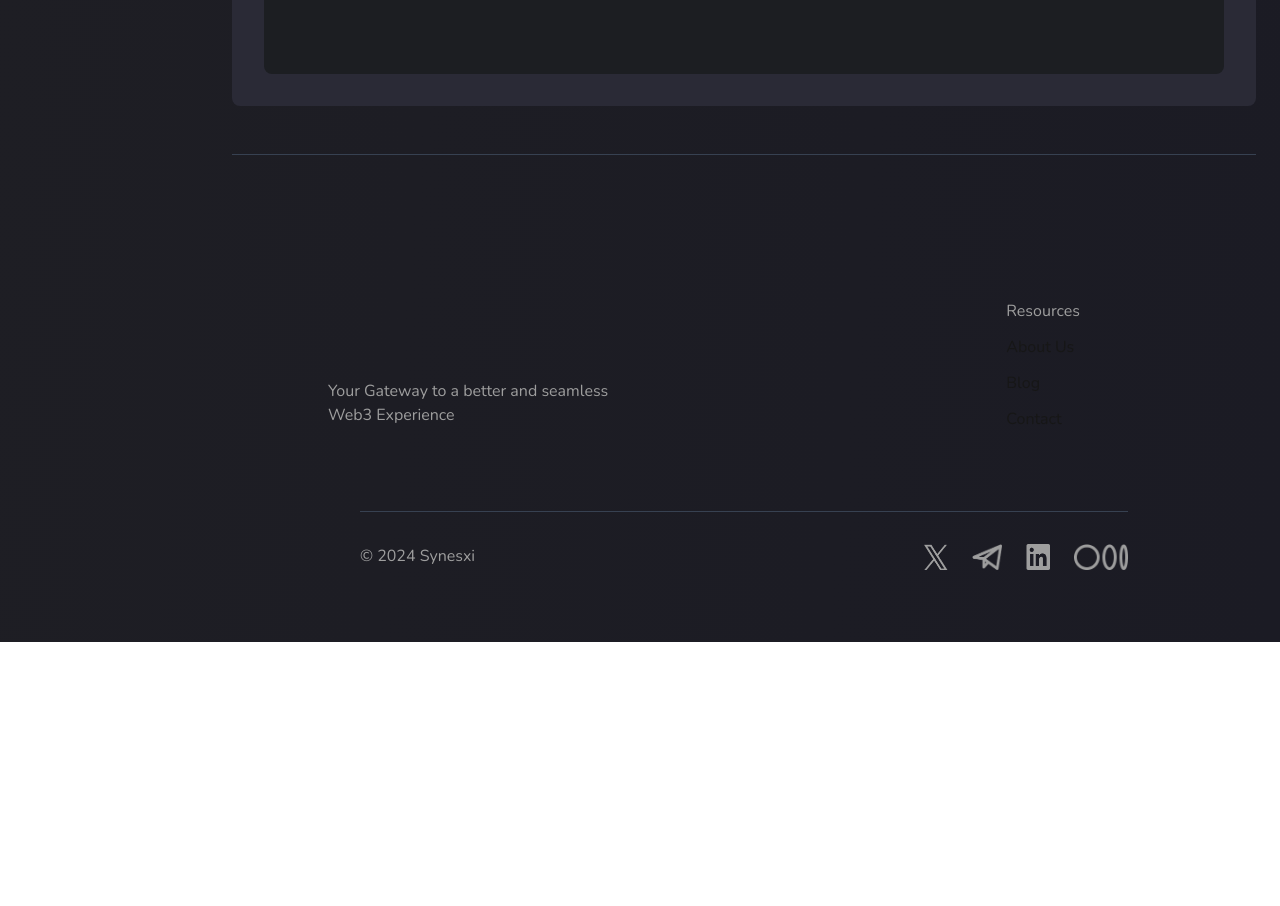
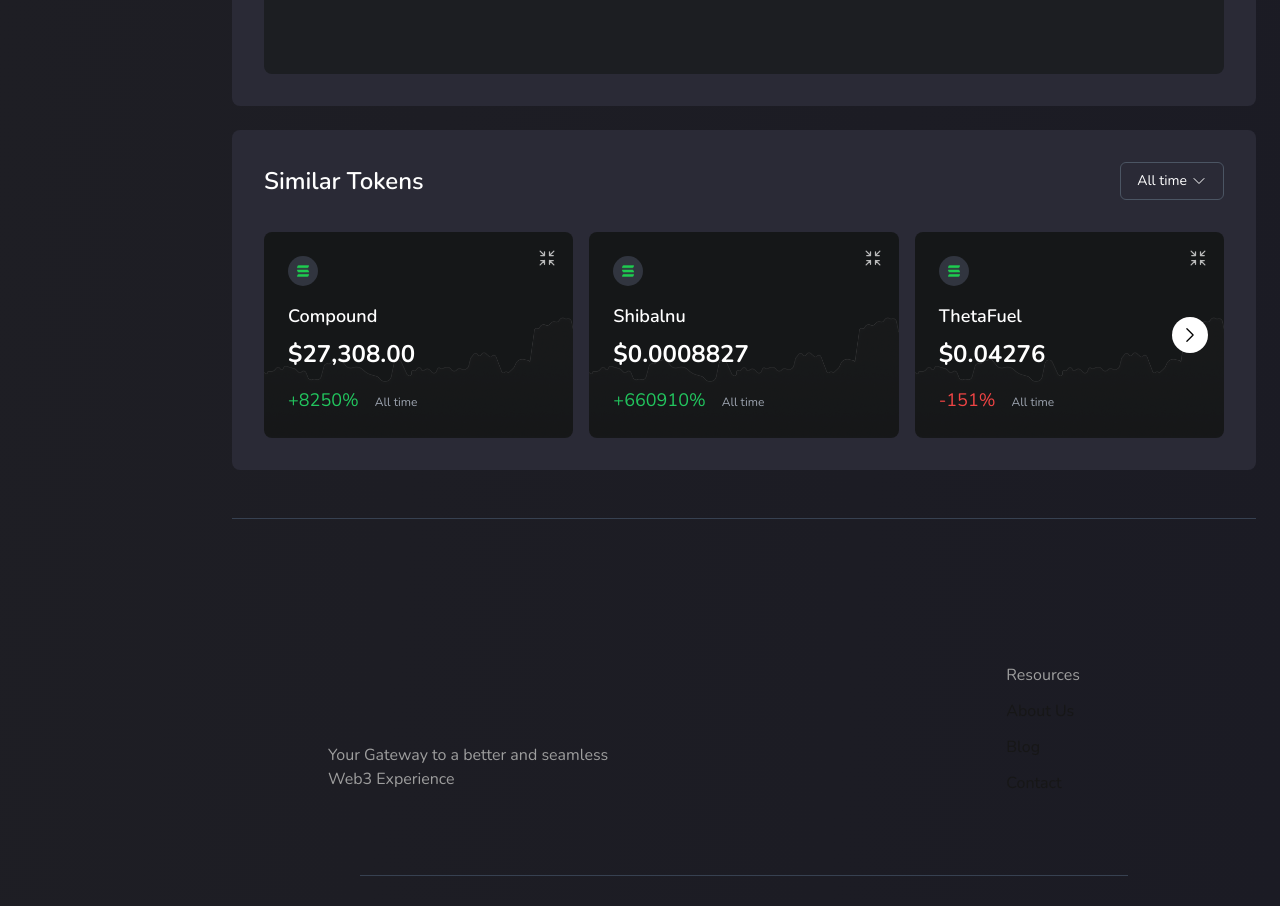
Before and after one commit to softpromin/synesxi-client, a Next.js app: page /tokens/1 in a window 1280 px wide. Shown: the part 5040-5946 px from the top of the page. Before the commit the page ends 5682 px from the top, so only its background shows below. Built offline with nearby package versions, Linux system fonts and the light colour scheme.

Commit message:
Finish the token detail page

```diff
--- a/app/tokens/[id]/page.tsx
+++ b/app/tokens/[id]/page.tsx
@@ -5,6 +5,7 @@
 import Analytics from "@/components/tokens-dapps/Analytics";
 import AboutToken from "@/components/tokens-dapps/item/About";
 import LPAnalytics from "@/components/tokens-dapps/item/LPAnalytics";
+import SimilarTokens from "@/components/tokens-dapps/item/SimilarTokens";
 
 const TokenPage = () => {
     return (
@@ -39,6 +40,7 @@
 
             <AboutToken />
             <LPAnalytics />
+            <SimilarTokens />
         </div>
     );
 };
--- a/components/tokens-dapps/item/SimilarTokens.tsx
+++ b/components/tokens-dapps/item/SimilarTokens.tsx
@@ -0,0 +1,73 @@
+'use client';
+
+import { ChevronRightIcon, ArrowsPointingInIcon, ChevronDownIcon } from '@heroicons/react/24/outline';
+import Image from 'next/image';
+
+const tokens = [
+    {
+        name: 'Compound',
+        price: '$27,308.00',
+        change: '+8250%',
+        changeColor: 'text-green-500',
+        background: 'bg-gradient-to-r from-green-400 to-green-600',
+        iconSrc: '/path/to/compound-icon.png',
+    },
+    {
+        name: 'Shibalnu',
+        price: '$0.0008827',
+        change: '+660910%',
+        changeColor: 'text-green-500',
+        background: 'bg-black',
+        iconSrc: '/path/to/shibalnu-icon.png',
+    },
+    {
+        name: 'ThetaFuel',
+        price: '$0.04276',
+        change: '-151%',
+        changeColor: 'text-red-500',
+        background: 'bg-black',
+        iconSrc: '/path/to/thetafuel-icon.png',
+    },
+];
+
+const SimilarTokens = () => {
+    return (
+        <div className="bg-card-body p-8 rounded-lg text-white space-y-8">
+            <div className="flex justify-between items-center">
+                <h2 className="text-2xl font-semibold">Similar Tokens</h2>
+                <button className="border border-gray-600 text-sm px-4 py-1 rounded-md flex items-center space-x-1">
+                    <span className='py-1'>All time</span>
+                    <ChevronDownIcon className="h-4 w-4" />
+                </button>
+            </div>
+
+            <div className="flex space-x-4">
+                {tokens.map((token, index) => (
+                    <div key={index} className={`bg-[url('/token-card.png')] bg-cover bg-center p-6 rounded-lg w-1/3 relative`}>
+                        <ArrowsPointingInIcon className="h-5 w-5 absolute top-4 right-4 text-white opacity-70 cursor-pointer" />
+
+                        <div className="flex flex-col space-y-4">
+                            <Image src={'/tokens/solana.png'} alt={token.name} width={30} height={30} className="rounded-full" />
+                            <div className="text-lg font-semibold">{token.name}</div>
+                        </div>
+                        <p className="text-2xl font-bold mt-2">{token.price}</p>
+                        <div className={`text-lg ${token.changeColor} mt-4`}>
+                            {token.change}
+                            <span className="text-xs text-gray-400 ml-4">All time</span>
+                        </div>
+
+                        {index === 2 && (
+                            <div className='absolute h-full flex items-center top-0 justify-end right-4'>
+                                <div className="bg-white p-2 rounded-full w-fit">
+                                    <ChevronRightIcon className="h-5 w-5 text-black" />
+                                </div>
+                            </div>
+                        )}
+                    </div>
+                ))}
+            </div>
+        </div>
+    );
+};
+
+export default SimilarTokens;
```
Also changed, not shown: public/token-card.png (added).
